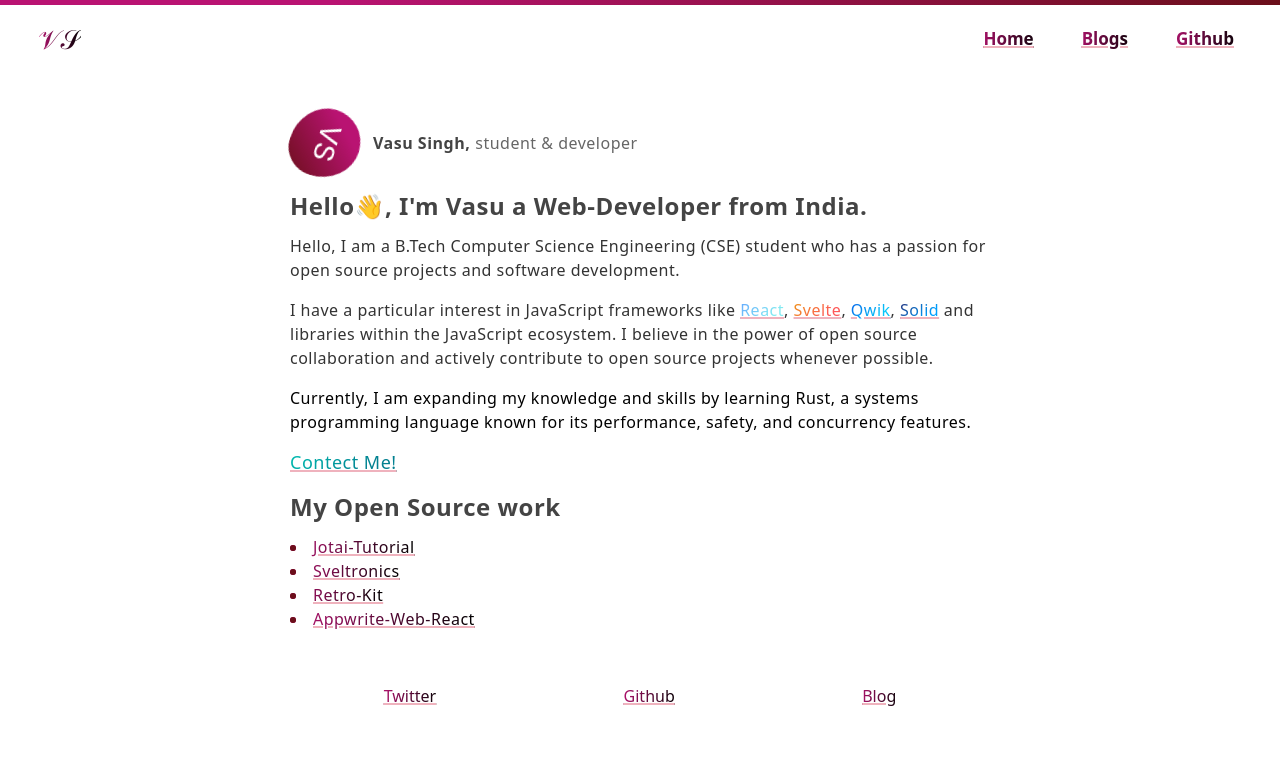
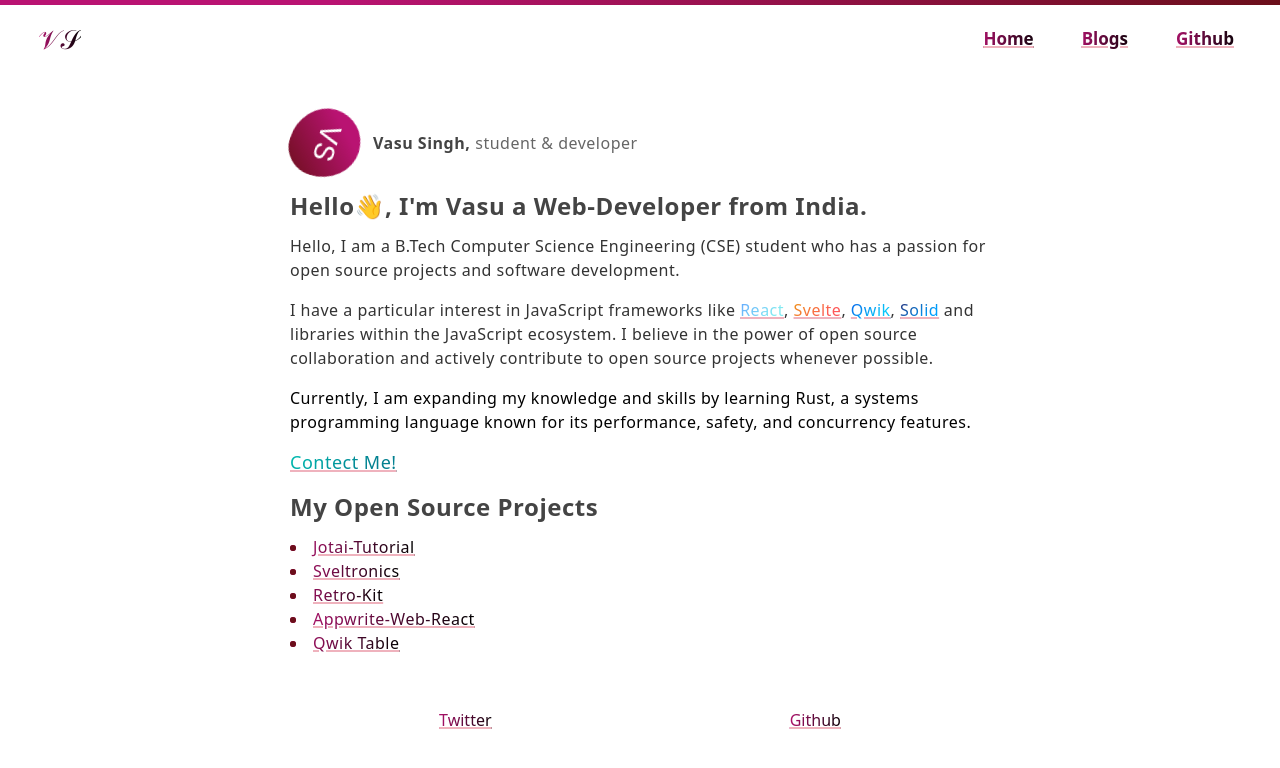
Before and after one commit to vasucp1207/vasu-dev, a SvelteKit app: page / in a window 1280 px wide. Shown: the top 768 px of the page. Built offline with nearby package versions, Linux system fonts and the light colour scheme.

Commit message:
add qwik-table

```diff
--- a/src/routes/+layout.svelte
+++ b/src/routes/+layout.svelte
@@ -13,7 +13,6 @@
 		<div class='footer'>
 			<a href='https://twitter.com/vasucp1207' target='_blank'>Twitter</a>
 			<a href='https://github.com/vasucp1207' target='_blank'>Github</a>
-			<a href='/blogs'>Blog</a>
 		</div>
 	</footer>
 </div>
@@ -42,7 +41,7 @@
 		text-decoration: underline 2px #efb2bd;
 	}
 	.footer>a {
-		cursor: alias;
+		cursor: pointer;
 		background: -webkit-linear-gradient(right, #000, #b91372);
 		-webkit-background-clip: text;
 		-webkit-text-fill-color: transparent;
--- a/src/routes/+page.svelte
+++ b/src/routes/+page.svelte
@@ -22,13 +22,14 @@
 
 	<a class='gmail' href="https://mail.google.com/mail/?view=cm&fs=1&tf=1&to=vasucp1207@gmail.com" target="_blank">Contect Me!</a>
 
-	<div class='open-source'>My Open Source work</div>
+	<div class='open-source'>My Open Source Projects</div>
 
 	<div class='projects'>
 		<a target='_blank' href='https://github.com/jotaijs/jotai-tutorial'><li>Jotai-Tutorial</li></a>
 		<a target='_blank' href='https://github.com/vasucp1207/sveltronics'><li>Sveltronics</li></a>
 		<a target='_blank' href='https://github.com/vasucp1207/retro-kit'><li>Retro-Kit</li></a>
 		<a target='_blank' href='https://github.com/vasucp1207/appwrite-web-react'><li>Appwrite-Web-React</li></a>
+		<a target='_blank' href='https://github.com/vasucp1207/qwik-table'><li>Qwik Table</li></a>
 	</div>
 	</div>
 </div>
@@ -168,7 +169,10 @@
 		-webkit-background-clip: text;
 		-webkit-text-fill-color: transparent;
 		font-weight: 500;
-		cursor: alias;
+		cursor: cursor;
+	}
+	li:hover {
+		/* background:  */
 	}
 	li::marker {
 		color: #6b0f1a;
--- a/src/routes/Header.svelte
+++ b/src/routes/Header.svelte
@@ -49,7 +49,7 @@
     padding: 8px;
   }
   .links>a:hover {
-    background: #efc5ce;
+    background: #efe8ea;
     border-radius: 8px;
     -webkit-text-fill-color: #b91372;
     text-decoration: underline 2px #b91372;
--- a/src/routes/blogs/+page.svelte
+++ b/src/routes/blogs/+page.svelte
@@ -59,7 +59,7 @@
   }
   .blog-des:hover {
     color: #b91372;
-    background: #efd4da;
+    background: #efe8ea;
     cursor: pointer;
   }
   .blog-name:hover {
--- a/src/routes/styles.css
+++ b/src/routes/styles.css
@@ -1,6 +1,6 @@
 ::selection {
 	color: #b91372;
-	background: #efc5ce;
+	background: #efe8ea;
 	-webkit-text-fill-color: #b91372;
 }
 
```
